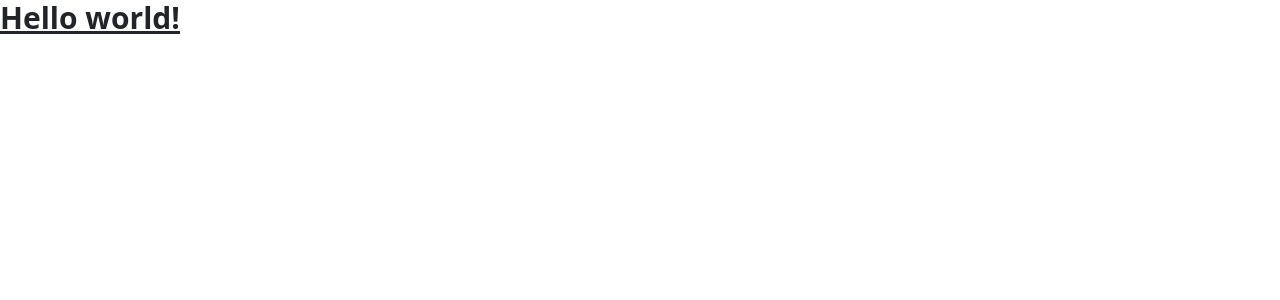
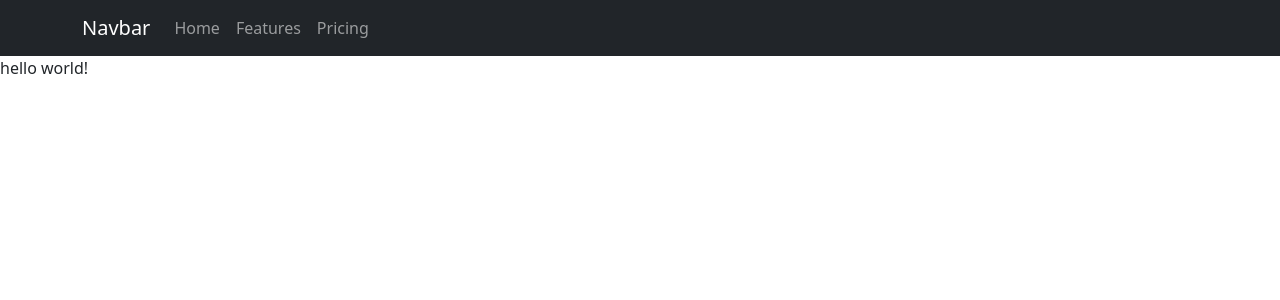
Before and after one commit to leonardo-terra/personal-portfolio, a React (Create React App) app: page / in a window 1280 px wide. Shown: the top 300 px of the page. Built offline with nearby package versions, Linux system fonts and the light colour scheme.

Commit message:
dev: render Header

```diff
--- a/src/App.js
+++ b/src/App.js
@@ -1,5 +1,11 @@
 import "./index.css";
+import Header from "./components/Header";
 
 export default function App() {
-  return <h1 className='text-3xl font-bold underline'>Hello world!</h1>;
+  return (
+    <div className=''>
+      <Header />
+      <span>hello world!</span>
+    </div>
+  );
 }
--- /dev/null
+++ b/src/components/Header.jsx
@@ -0,0 +1,15 @@
+import { Navbar, Container, Nav } from 'react-bootstrap'
+
+export default function Header() {
+  return(
+  <Navbar bg="dark" variant="dark">
+  <Container>
+  <Navbar.Brand href="#home">Navbar</Navbar.Brand>
+  <Nav className="me-auto">
+    <Nav.Link href="#home">Home</Nav.Link>
+    <Nav.Link href="#features">Features</Nav.Link>
+    <Nav.Link href="#pricing">Pricing</Nav.Link>
+  </Nav>
+  </Container>
+</Navbar>)
+}
```
